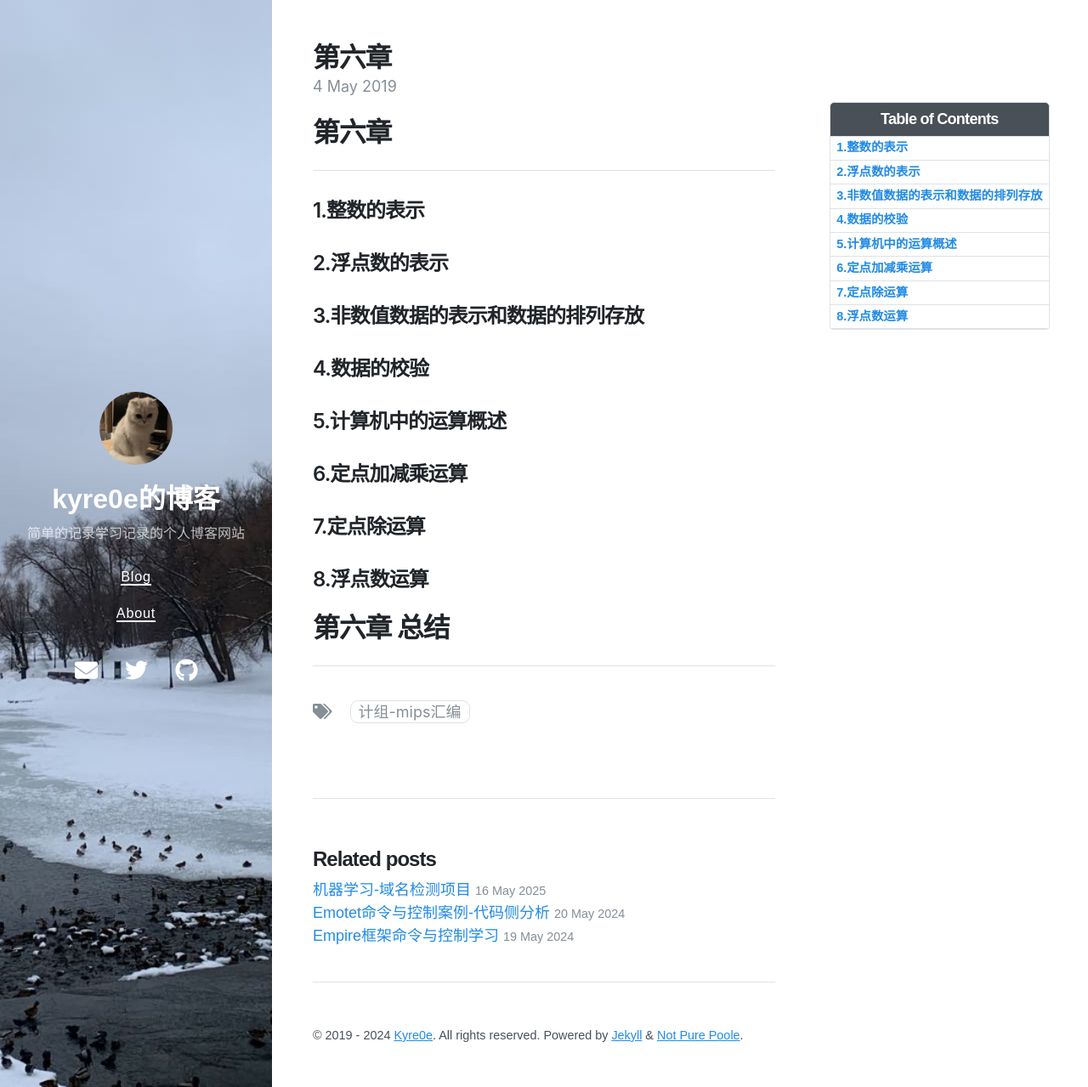
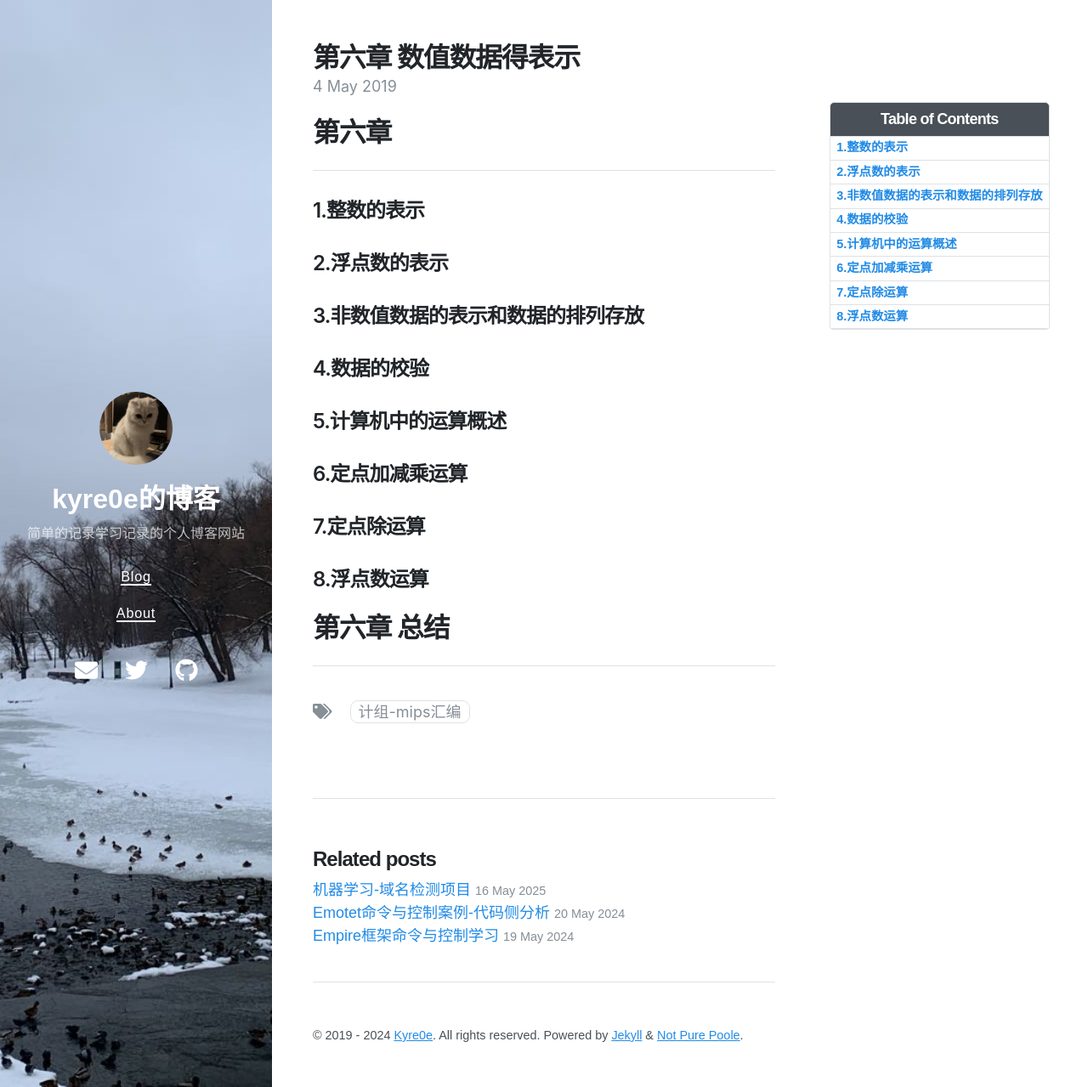
Before and after one commit to Kyre0ee/Kyre0ee.github.io, a Jekyll site: the page built from _posts/2019-05-06-第六章数值数据得表示.md, in a window 1280 px wide and 1279 px high. Shown: the whole window at 85% size. Built offline with Jekyll 4.4.1, drawn with Linux system fonts in a browser that asks for light colours; nearby versions of some CDN libraries.

Commit message:
Update and rename 2019-05-06-第六章.md to 2019-05-06-第六章数值数据得表示.md

```diff
--- a/_posts/2019-05-06-第六章.md
+++ b/_posts/2019-05-06-第六章数值数据得表示.md
@@ -1,6 +1,6 @@
 ---
 layout: post
-title: 第六章
+title: 第六章 数值数据得表示
 date: 2019-05-04 15:57 +0800
 tags: 计组-MIPS汇编
 toc: true
```
